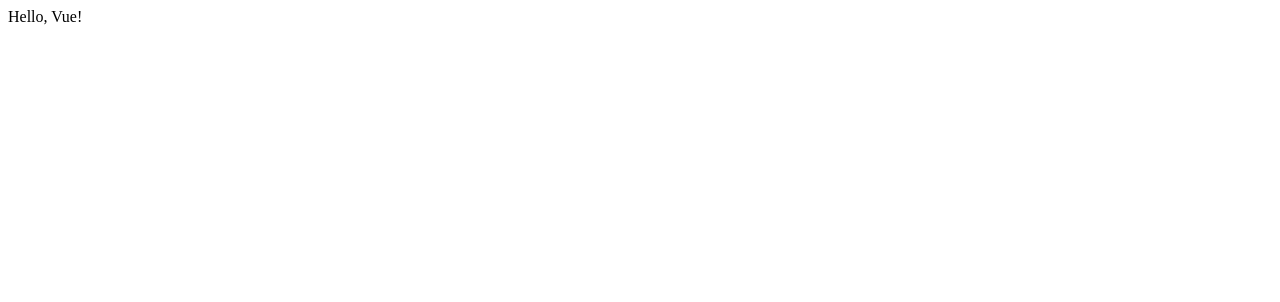
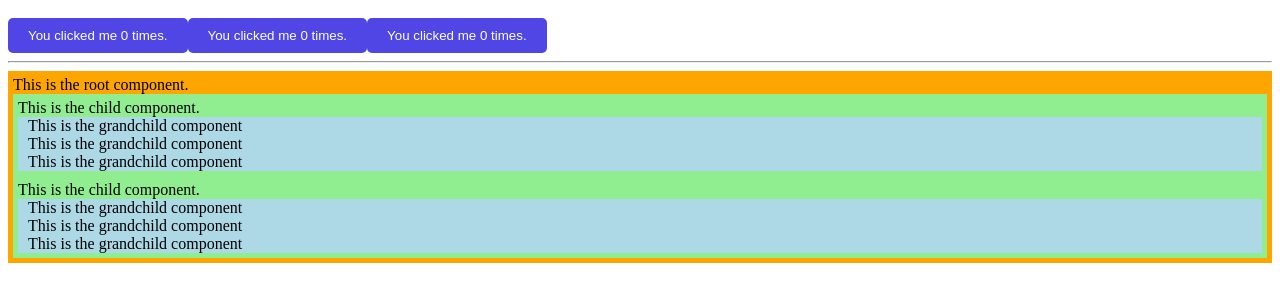
Before and after one commit to joshua-stephen-mullins/vue-3-tutorial, a Vue app: page / in a window 1280 px wide. Shown: the top 302 px of the page. Built offline with nearby package versions, Linux system fonts and the light colour scheme.

Commit message:
Completed video 21

```diff
--- a/src/App.vue
+++ b/src/App.vue
@@ -1,11 +1,25 @@
 <template>
-  <div>Hello, Vue!</div>
+
+  <ButtonCounter></ButtonCounter>
+  <ButtonCounter></ButtonCounter>
+
+  <button-counter></button-counter>
+
+  <hr>
+
+  <div style="background-color: orange; padding: 5px">
+    This is the root component.
+    <ComponentA></ComponentA>
+    <ComponentA></ComponentA>
+  </div>
+
 </template>
 
 <script setup>
 
+import ButtonCounter from './ButtonCounter.vue'
+import ComponentA from '@/ComponentA.vue'
+
 </script>
 
-<style lang="scss" scoped>
-
-</style>
+<style scoped></style>
--- /dev/null
+++ b/src/ButtonCounter.vue
@@ -0,0 +1,32 @@
+<template>
+
+  <button @click="count++">You clicked me {{ count }} times.</button>
+
+</template>
+
+<script setup>
+import { ref } from 'vue'
+
+let count = ref(0)
+
+</script>
+
+<style scoped>
+
+button {
+  background-color: #4f46e5;
+  color: #fff;
+  border: none;
+  padding: 10px 20px;
+  border-radius: 5px;
+  cursor: pointer;
+  margin-top: 10px;
+  transition: all 0.2s;
+}
+
+button:hover {
+  background-color: #4138d9;
+  box-shadow: 0 4px 8px rgba(0, 0, 0, 0.2);
+}
+
+</style>
--- /dev/null
+++ b/src/ComponentA.vue
@@ -0,0 +1,19 @@
+<template>
+
+  <div style="background-color: lightgreen; padding: 5px">
+
+    This is the child component.
+    <ComponentB></ComponentB>
+    <ComponentB></ComponentB>
+    <ComponentB></ComponentB>
+  </div>
+
+</template>
+
+<script setup>
+
+import ComponentB from './ComponentB.vue'
+
+</script>
+
+<style scoped></style>
--- /dev/null
+++ b/src/ComponentB.vue
@@ -0,0 +1,11 @@
+<template>
+
+  <div style="background-color: lightblue; padding-left: 10px">
+    This is the grandchild component
+  </div>
+
+</template>
+
+<script setup></script>
+
+<style scoped></style>
```
